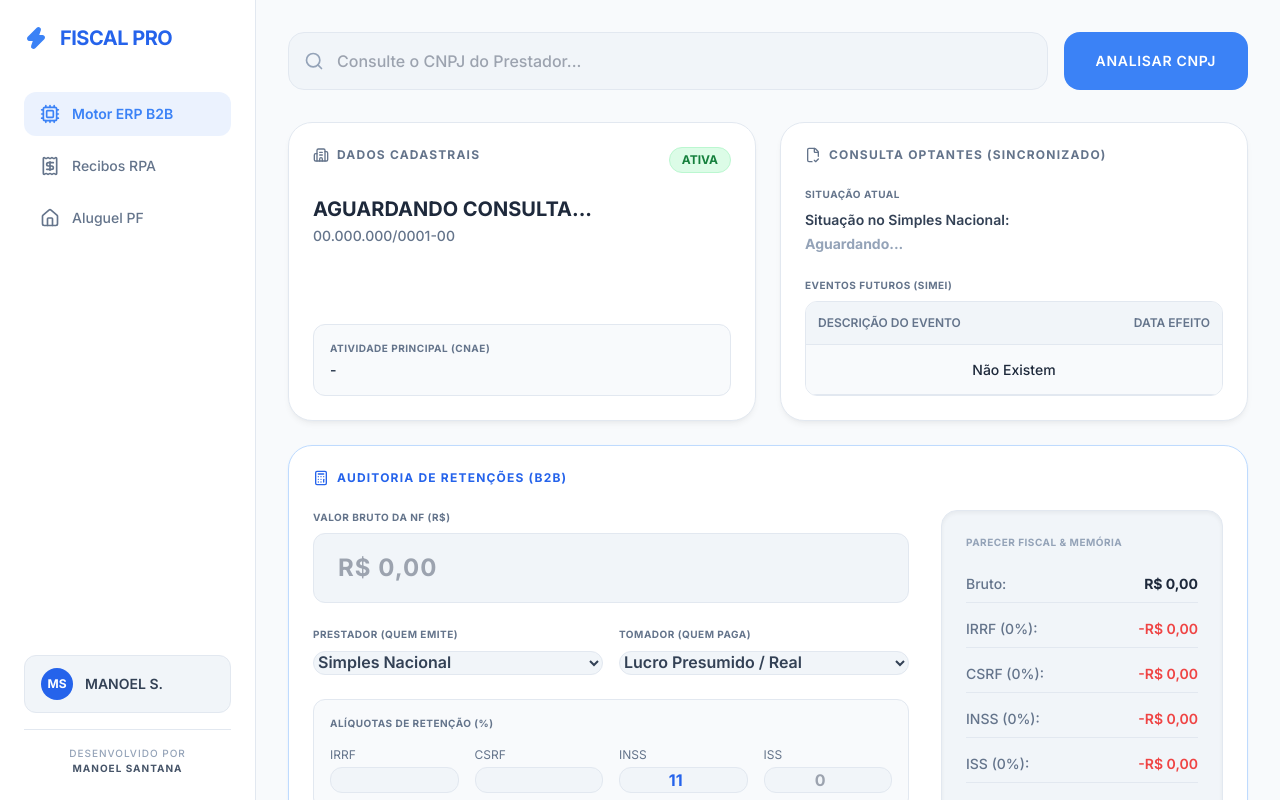
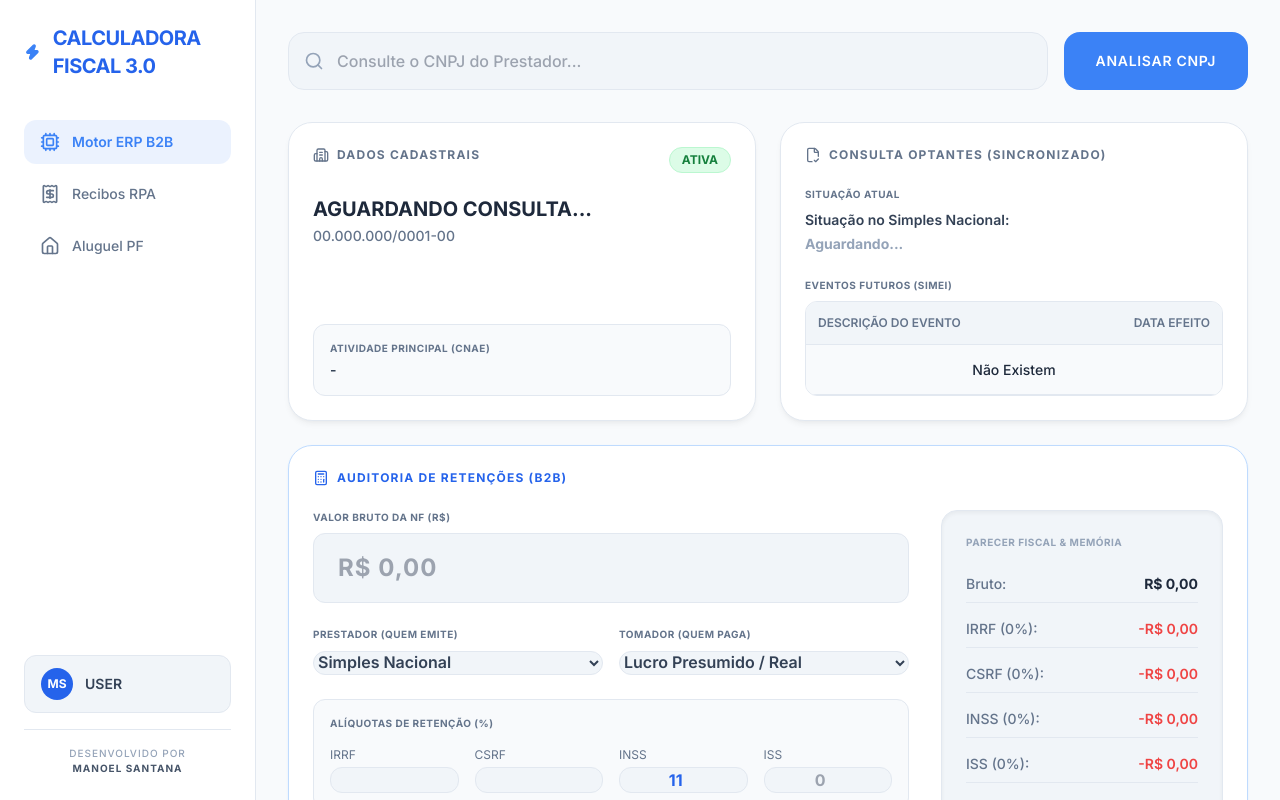
Before and after one commit to manosantanna01-prog/Calculadora-Fiscal-PRO-3.0, a plain HTML site: page index.html in a window 1280 px wide. Drawn offline with nearby package versions, Linux system fonts and the light colour scheme.

Commit message:
Update index.html

```diff
--- a/index.html
+++ b/index.html
@@ -3,7 +3,7 @@
 <head>
     <meta charset="UTF-8">
     <meta name="viewport" content="width=device-width, initial-scale=1.0">
-    <title>Motor ERP - Fiscal Pro</title>
+    <title>Calculadora Fiscal Fiscal 3.0 Pro</title>
     <script src="https://cdn.tailwindcss.com"></script>
     <link href="https://fonts.googleapis.com/css2?family=Inter:wght@400;500;600;700;800&display=swap" rel="stylesheet">
     <script src="https://unpkg.com/lucide@latest"></script>
@@ -152,7 +152,7 @@
         <div>
             <div class="flex items-center gap-3 mb-10 text-xl font-bold tracking-tight text-blue-600">
                 <i data-lucide="zap" class="text-blue-500 fill-blue-500"></i>
-                FISCAL PRO
+                CALCULADORA FISCAL 3.0
             </div>
 
             <nav class="space-y-2">
@@ -173,7 +173,7 @@
                 <div class="w-8 h-8 rounded-full bg-blue-600 flex items-center justify-center text-xs font-bold text-white">
                     MS
                 </div>
-                <span class="text-sm font-semibold text-slate-700">MANOEL S.</span>
+                <span class="text-sm font-semibold text-slate-700">USER</span>
             </div>
 
             <!-- ASSINATURA DO DESENVOLVEDOR -->
```
